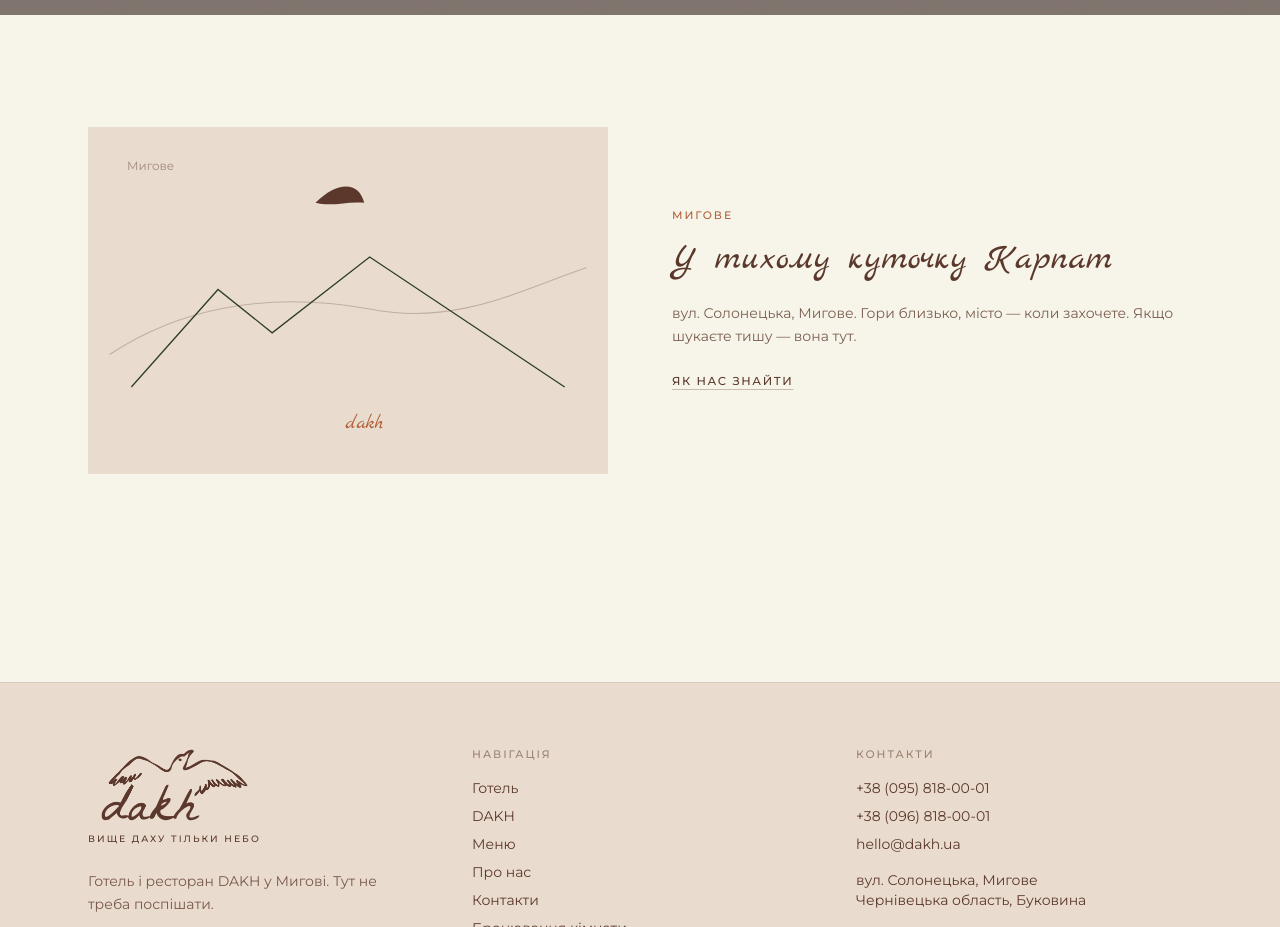
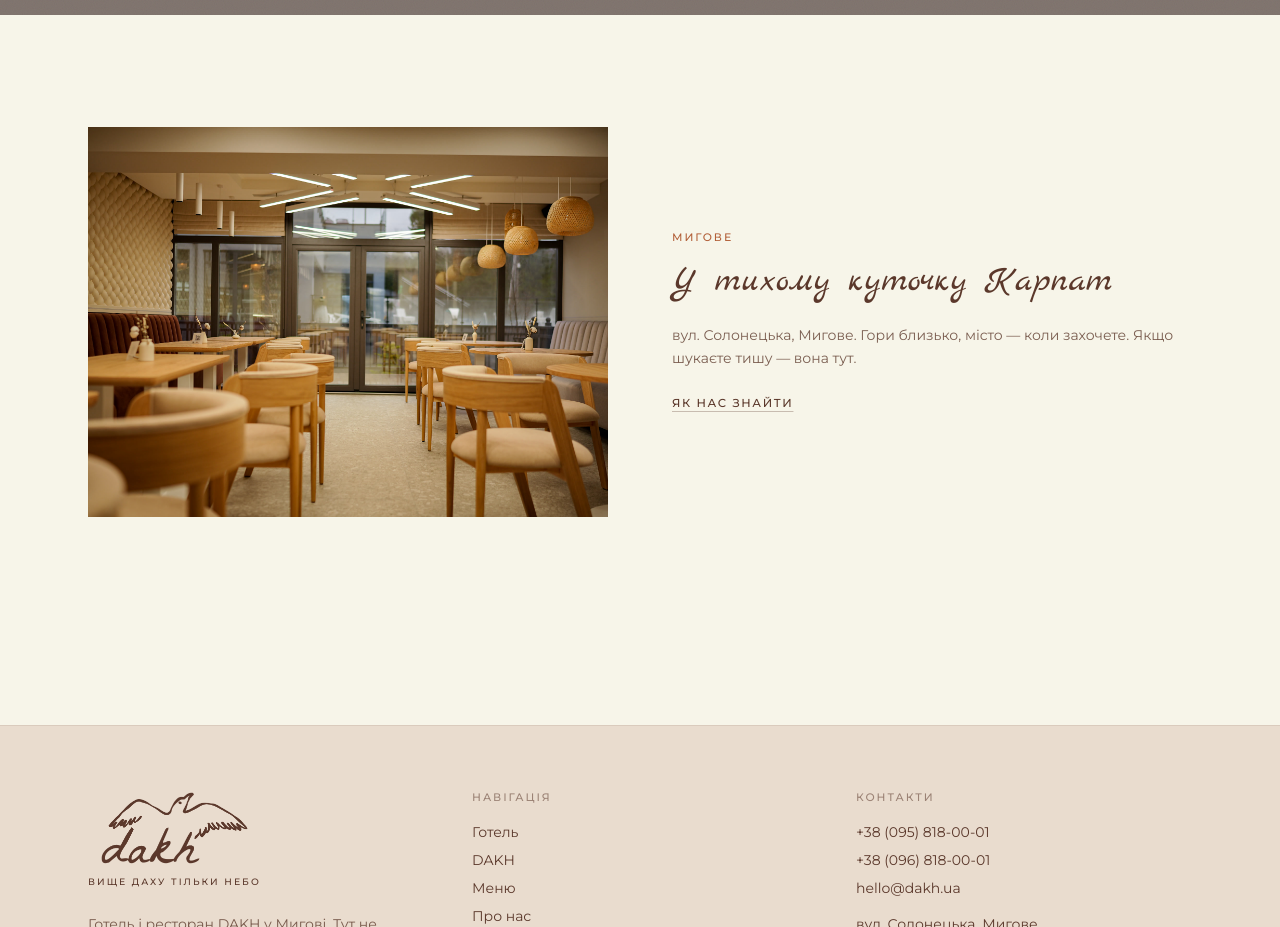
Before and after one commit to Anastasiia1002/dakh, a React (Vite) app in the folder frontend/: page / in a window 1280 px wide. Shown: the part 2580-3507 px from the top of the page. Built offline with nearby package versions, Linux system fonts and the light colour scheme; grey boxes are pictures that could not be loaded; a web font is replaced by a local one.

Commit message:
Replace the homepage map sketch with the dining hall photo
Swap the beige SVG diagram for the provided restaurant interior
beside the Мигове location copy.

Co-authored-by: Anastasiia Luhinich <Anastasiia1002@users.noreply.github.com>

```diff
--- a/frontend/src/data/catalog.ts
+++ b/frontend/src/data/catalog.ts
@@ -50,6 +50,7 @@ export const site = {
 export const images = {
   heroHouse: '/images/dakh-facade-night.jpg',
   pottery: '/images/dakh-lounge.jpg',
+  diningRoom: '/images/dakh-dining.jpg',
   borscht: photo('photo-1490645935967-10de6ba17061', 1800),
   dining: photo('photo-1559339352-11d035aa65de', 2000),
   chef: photo('photo-1556910103-1c02745aae4d', 1400),
--- a/frontend/src/pages/HomePage.tsx
+++ b/frontend/src/pages/HomePage.tsx
@@ -75,7 +75,12 @@ export function HomePage() {
       </section>
 
       <section className="mx-auto grid max-w-6xl items-center gap-16 px-6 py-28 md:grid-cols-2">
-        <MapSketch />
+        <Photo
+          src={images.diningRoom}
+          alt="Зал DAKH зі столами й видом у двір"
+          tone={false}
+          className="w-full"
+        />
         <div>
           <p className="kicker text-[0.68rem] text-clay">{site.city}</p>
           <h2 className="mt-3 font-display text-4xl leading-tight">У тихому куточку Карпат</h2>
@@ -93,20 +98,3 @@ export function HomePage() {
     </>
   )
 }
-
-function MapSketch() {
-  return (
-    <svg viewBox="0 0 480 320" className="w-full bg-beige text-wood" aria-label="Схема Мигове">
-      <rect width="480" height="320" fill="#e9dcce" />
-      <path d="M20 210 C80 170 160 150 260 168 C340 184 400 150 460 130" fill="none" stroke="#5b382b" strokeOpacity="0.28" />
-      <path d="M40 240 L120 150 L170 190 L260 120 L440 240" fill="none" stroke="#2f3f23" strokeWidth="1.2" />
-      <path d="M210 70 C230 50 250 50 255 70 C240 68 226 74 210 70Z" fill="#5b382b" />
-      <text x="255" y="278" textAnchor="middle" fill="#b25f38" fontSize="18" fontFamily="Marck Script, cursive">
-        dakh
-      </text>
-      <text x="36" y="40" fill="#5b382b" fillOpacity="0.5" fontSize="11">
-        Мигове
-      </text>
-    </svg>
-  )
-}
```
Also changed, not shown: frontend/public/images/dakh-dining.jpg (added).
